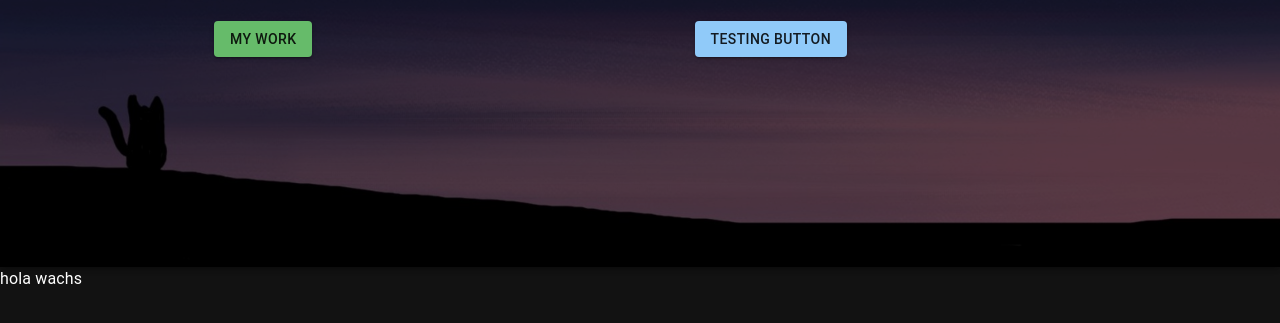
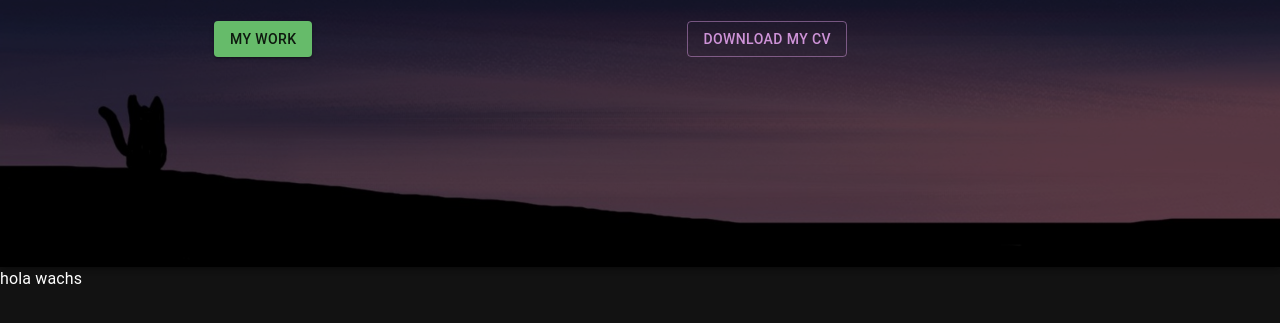
Before and after one commit to dipietronicolas/gatsby-portfolio, a Gatsby site: page / in a window 1280 px wide. Shown: the part 429-752 px from the top of the page. Built offline with nearby package versions, Linux system fonts and the light colour scheme; Gatsby itself is replaced by a stand-in of ours.

Commit message:
presentation fixed

```diff
--- a/src/components/Presentation/Presentation.jsx
+++ b/src/components/Presentation/Presentation.jsx
@@ -41,7 +41,7 @@ const Presentation = () => {
           spacing={3}
           direction={matches ? "column" : "row"}>
           <Fade in={true} appear={true} timeout={500}>
-            <Grid item md={9} sx={myStyles.presentationContainer}>
+            <Grid item sm={8} lg={9} sx={myStyles.presentationContainer}>
               {/* <Typography component="h1" variant={matches ? 'h4' : "h2"}> */}
               <Typography component="h1" variant="h2">
                 Hello, my name is Nicolas Di Pietro Paolo
@@ -54,10 +54,10 @@ const Presentation = () => {
 
                 <Button
                   underline="none"
-                  variant="contained"
-                  color="primary"
+                  variant="outlined"
+                  color="secondary"
                   href="/dipietronicolas.pdf"
-                  target="_blank">Testing Button</Button>
+                  target="_blank">Download my cv</Button>
               </Box>
             </Grid>
           </Fade >
--- a/src/components/Presentation/PresentationStyles.js
+++ b/src/components/Presentation/PresentationStyles.js
@@ -32,6 +32,7 @@ const myStyles = {
     position: 'relative',
     '@media (max-width: 700px)': {
       justifyContent: 'center',
+      paddingTop: '5rem'
     }
   },
   presentationContainer: {
@@ -41,6 +42,7 @@ const myStyles = {
   },
   socialMediaGrid: {
     paddingRight: '1rem',
+    display: 'flex',
     justifyContent: 'flex-end',
     '@media (max-width: 700px)': {
       width: '100%'
```
